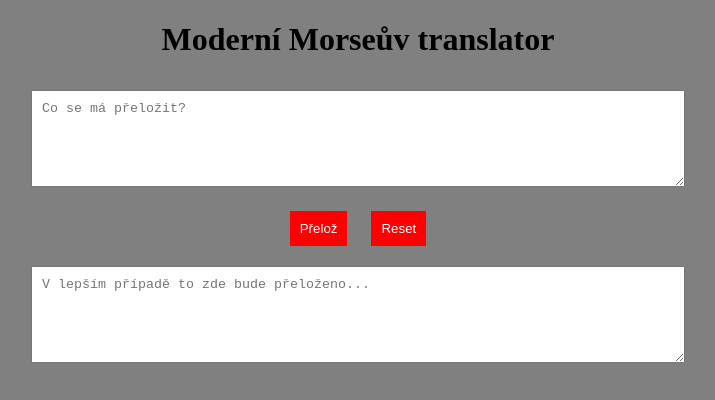
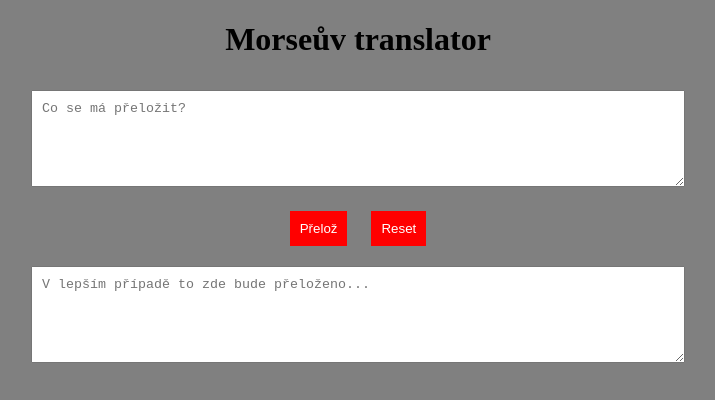
Before and after one commit to DzymatoR/web-morse, a plain HTML site: page index.html in a window 1280 px wide. Shown: the whole page, without its empty margins (282-997 px from the left). Drawn offline with Linux system fonts and the light colour scheme.

Commit message:
Úprava Headeru

```diff
--- a/index.html
+++ b/index.html
@@ -8,7 +8,7 @@
     <link rel="stylesheet" href="style.css">
 </head>
 <body>
-    <header><h1>Moderní Morseův translator</h1></header>
+    <header><h1>Morseův translator</h1></header>
 
     <textarea id="inputTxt" cols="20" rows="5" placeholder="Co se má přeložit?" value="ahoj"></textarea><br>
 
```
